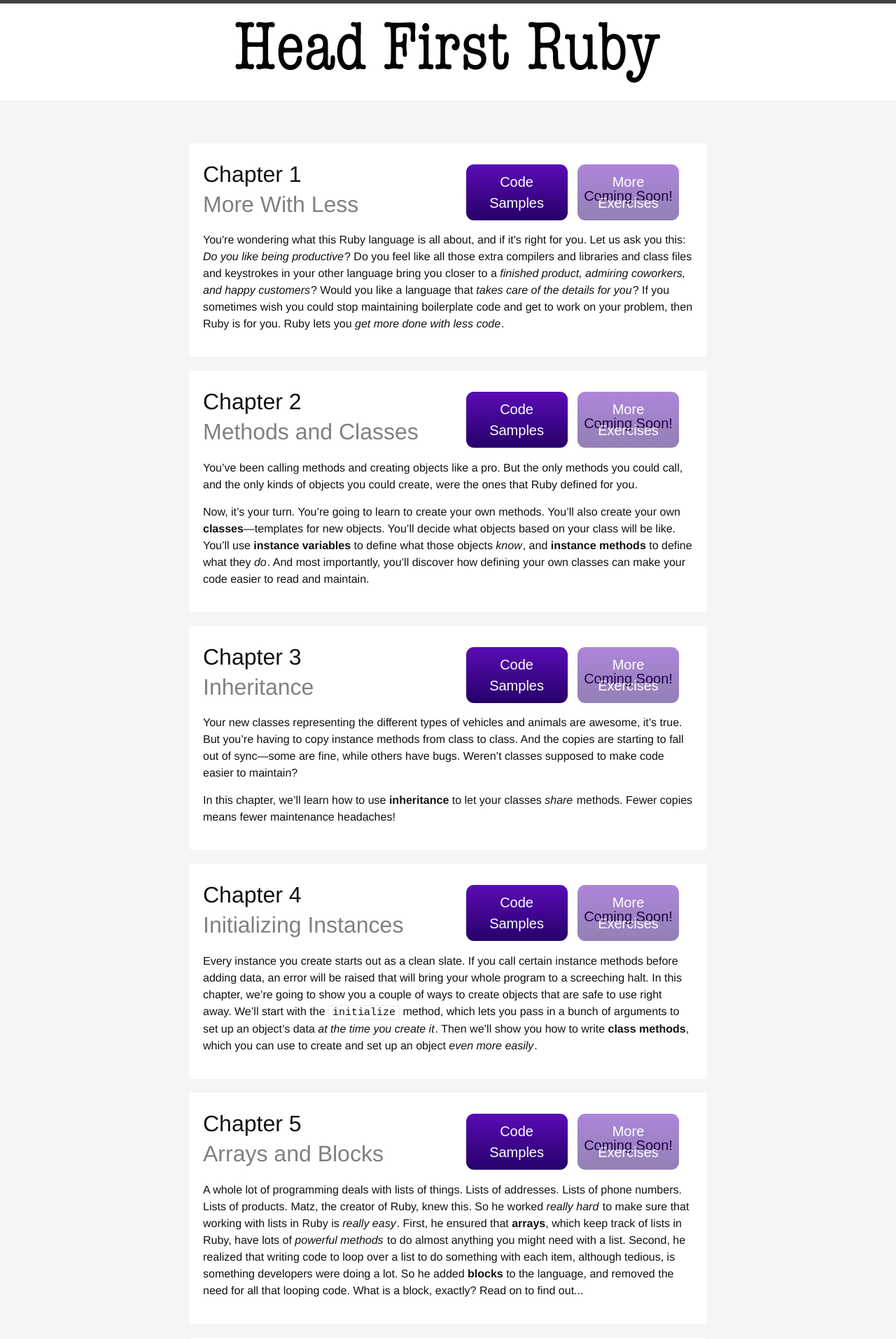
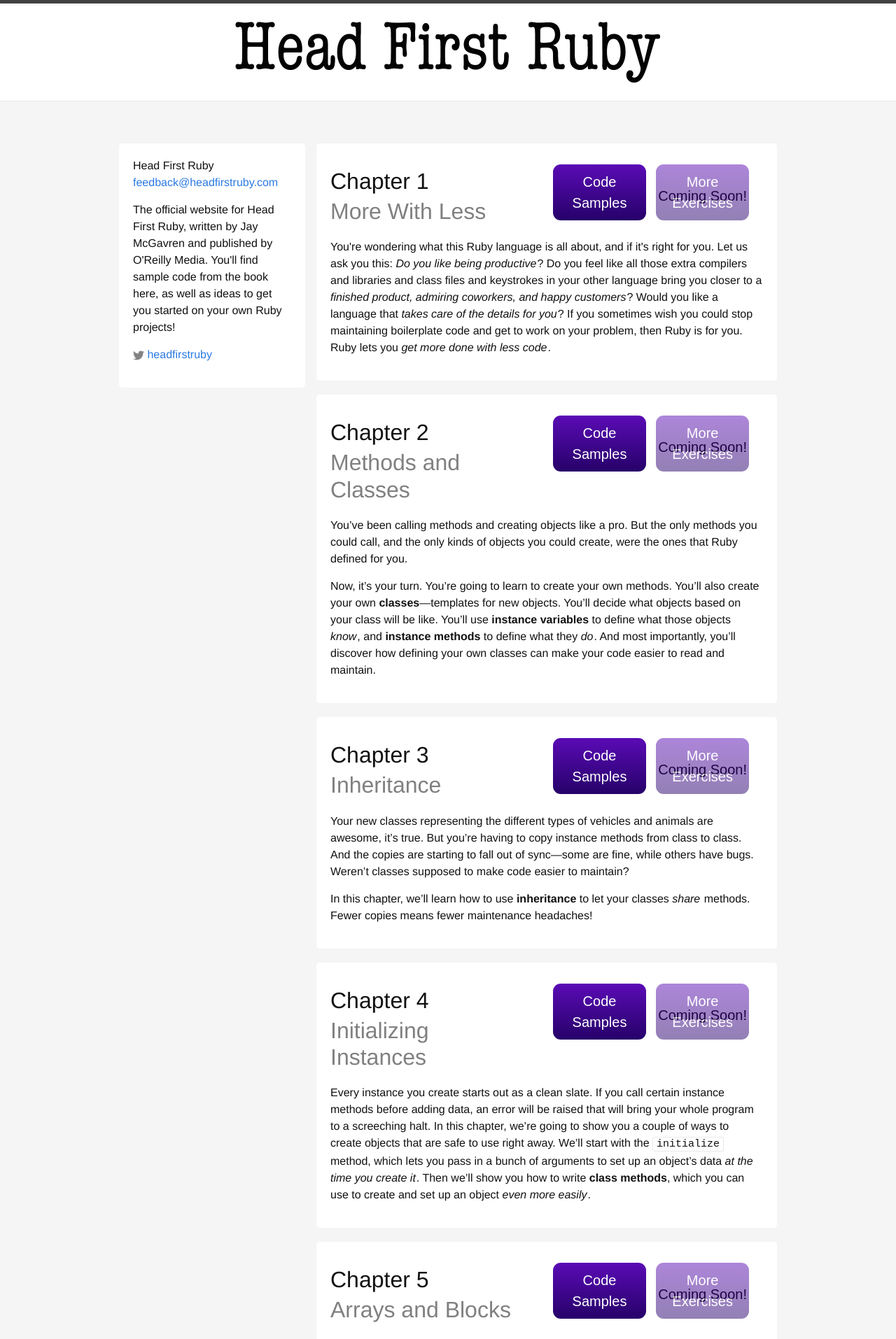
Before and after one commit to jaymcgavren/headfirstgo.com, a Jekyll site: the page built from index.html, in a window 1280 px wide. Shown: the top 1914 px of the page at 70% size. Built offline with Jekyll 4.4.1, drawn with Linux system fonts in a browser that asks for light colours; some of the changed text lies outside the part shown.

Commit message:
Add book sidebar.

```diff
--- a/_includes/footer.html
+++ b/_includes/footer.html
@@ -6,47 +6,12 @@
 
     <div class="footer-col-wrapper">
       <div class="footer-col  footer-col-1">
-        <ul class="contact-list">
-          <li>{{ site.title }}</li>
-          <li><a href="mailto:{{ site.email }}">{{ site.email }}</a></li>
-        </ul>
       </div>
 
       <div class="footer-col  footer-col-2">
-        <ul class="social-media-list">
-          {% if site.github_username %}
-          <li>
-            <a href="https://github.com/{{ site.github_username }}">
-              <span class="icon  icon--github">
-                <svg viewBox="0 0 16 16">
-                  <path fill="#828282" d="M7.999,0.431c-4.285,0-7.76,3.474-7.76,7.761 c0,3.428,2.223,6.337,5.307,7.363c0.388,0.071,0.53-0.168,0.53-0.374c0-0.184-0.007-0.672-0.01-1.32 c-2.159,0.469-2.614-1.04-2.614-1.04c-0.353-0.896-0.862-1.135-0.862-1.135c-0.705-0.481,0.053-0.472,0.053-0.472 c0.779,0.055,1.189,0.8,1.189,0.8c0.692,1.186,1.816,0.843,2.258,0.645c0.071-0.502,0.271-0.843,0.493-1.037 C4.86,11.425,3.049,10.76,3.049,7.786c0-0.847,0.302-1.54,0.799-2.082C3.768,5.507,3.501,4.718,3.924,3.65 c0,0,0.652-0.209,2.134,0.796C6.677,4.273,7.34,4.187,8,4.184c0.659,0.003,1.323,0.089,1.943,0.261 c1.482-1.004,2.132-0.796,2.132-0.796c0.423,1.068,0.157,1.857,0.077,2.054c0.497,0.542,0.798,1.235,0.798,2.082 c0,2.981-1.814,3.637-3.543,3.829c0.279,0.24,0.527,0.713,0.527,1.437c0,1.037-0.01,1.874-0.01,2.129 c0,0.208,0.14,0.449,0.534,0.373c3.081-1.028,5.302-3.935,5.302-7.362C15.76,3.906,12.285,0.431,7.999,0.431z"/>
-                </svg>
-              </span>
-
-              <span class="username">{{ site.github_username }}</span>
-            </a>
-          </li>
-          {% endif %}
-
-          {% if site.twitter_username %}
-          <li>
-            <a href="https://twitter.com/{{ site.twitter_username }}">
-              <span class="icon  icon--twitter">
-                <svg viewBox="0 0 16 16">
-                  <path fill="#828282" d="M15.969,3.058c-0.586,0.26-1.217,0.436-1.878,0.515c0.675-0.405,1.194-1.045,1.438-1.809
-                  c-0.632,0.375-1.332,0.647-2.076,0.793c-0.596-0.636-1.446-1.033-2.387-1.033c-1.806,0-3.27,1.464-3.27,3.27 c0,0.256,0.029,0.506,0.085,0.745C5.163,5.404,2.753,4.102,1.14,2.124C0.859,2.607,0.698,3.168,0.698,3.767 c0,1.134,0.577,2.135,1.455,2.722C1.616,6.472,1.112,6.325,0.671,6.08c0,0.014,0,0.027,0,0.041c0,1.584,1.127,2.906,2.623,3.206 C3.02,9.402,2.731,9.442,2.433,9.442c-0.211,0-0.416-0.021-0.615-0.059c0.416,1.299,1.624,2.245,3.055,2.271 c-1.119,0.877-2.529,1.4-4.061,1.4c-0.264,0-0.524-0.015-0.78-0.046c1.447,0.928,3.166,1.469,5.013,1.469 c6.015,0,9.304-4.983,9.304-9.304c0-0.142-0.003-0.283-0.009-0.423C14.976,4.29,15.531,3.714,15.969,3.058z"/>
-                </svg>
-              </span>
-
-              <span class="username">{{ site.twitter_username }}</span>
-            </a>
-          </li>
-          {% endif %}
-        </ul>
       </div>
 
       <div class="footer-col  footer-col-3">
-        <p class="text">{{ site.description }}</p>
       </div>
     </div>
 
--- /dev/null
+++ b/_includes/sidebar.html
@@ -0,0 +1,25 @@
+
+      <aside class="book-sidebar">
+<ul class="contact-list">
+  <li>{{ site.title }}</li>
+  <li><a href="mailto:{{ site.email }}">{{ site.email }}</a></li>
+</ul>
+        <p class="text">{{ site.description }}</p>
+        <ul class="social-media-list">
+          {% if site.twitter_username %}
+          <li>
+            <a href="https://twitter.com/{{ site.twitter_username }}">
+              <span class="icon  icon--twitter">
+                <svg viewBox="0 0 16 16">
+                  <path fill="#828282" d="M15.969,3.058c-0.586,0.26-1.217,0.436-1.878,0.515c0.675-0.405,1.194-1.045,1.438-1.809
+                  c-0.632,0.375-1.332,0.647-2.076,0.793c-0.596-0.636-1.446-1.033-2.387-1.033c-1.806,0-3.27,1.464-3.27,3.27 c0,0.256,0.029,0.506,0.085,0.745C5.163,5.404,2.753,4.102,1.14,2.124C0.859,2.607,0.698,3.168,0.698,3.767 c0,1.134,0.577,2.135,1.455,2.722C1.616,6.472,1.112,6.325,0.671,6.08c0,0.014,0,0.027,0,0.041c0,1.584,1.127,2.906,2.623,3.206 C3.02,9.402,2.731,9.442,2.433,9.442c-0.211,0-0.416-0.021-0.615-0.059c0.416,1.299,1.624,2.245,3.055,2.271 c-1.119,0.877-2.529,1.4-4.061,1.4c-0.264,0-0.524-0.015-0.78-0.046c1.447,0.928,3.166,1.469,5.013,1.469 c6.015,0,9.304-4.983,9.304-9.304c0-0.142-0.003-0.283-0.009-0.423C14.976,4.29,15.531,3.714,15.969,3.058z"/>
+                </svg>
+              </span>
+
+              <span class="username">{{ site.twitter_username }}</span>
+            </a>
+          </li>
+          {% endif %}
+        </ul>
+
+      </aside>
--- a/_layouts/default.html
+++ b/_layouts/default.html
@@ -7,13 +7,13 @@
 
     {% include header.html %}
 
+
     <div class="page-content">
       <div class="wrapper">
+        {% include sidebar.html %}
         {{ content }}
       </div>
     </div>
-
-    {% include footer.html %}
 
   </body>
 
--- a/_sass/_menu.scss
+++ b/_sass/_menu.scss
@@ -1,3 +1,7 @@
+.page-content {
+    min-width: $content-width;
+}
+
 .button {
   background: #5a0bb5;
   background-image: -webkit-linear-gradient(top, #5a0bb5, #260169);
@@ -34,10 +38,13 @@
     background: white;
     padding: 20px;
     border-radius: 5px;
+    margin-left: 30%;
     margin-bottom: 20px;
 
     .heading {
+        width: 45%;
         display: inline-block;
+        margin-top: 10px;
         margin-bottom: 20px;
     }
     .chapter-number {
@@ -53,6 +60,7 @@
         width: 50%;
         float: right;
         margin: 10px;
+        margin-bottom: 20px;
         text-align: right;
     }
     .button {
@@ -62,11 +70,22 @@
         position: relative;
     }
     p {
-        clear: both;
         em {
             margin-right: 1px;
         }
     }
+}
+
+/***
+ * Site info sidebar
+ */
+.book-sidebar {
+    width: 24%;
+    float: left;
+    background: white;
+    padding: 20px;
+    border-radius: 5px;
+    margin-bottom: 20px;
 }
 
 .comingsoon {
@@ -79,7 +98,20 @@
     width: 100%;
     height: 100%;
 }
+
 @media only screen and (min-device-width: 320px) and (max-device-width: 480px) {
+    .page-content { min-width: 320px }
+    .book-sidebar {
+        width: 100%;
+        float: none;
+    }
+    .chapter {
+        margin-left: 0;
+    }
+    .chapter .heading {
+        display: block;
+        width: 100%
+    }
     .chapter .buttons {
         display: block;
         width: 100%;
--- a/css/main.scss
+++ b/css/main.scss
@@ -22,7 +22,7 @@ $grey-color-light: lighten($grey-color, 40%);
 $grey-color-dark:  darken($grey-color, 25%);
 
 // Width of the content area
-$content-width:    800px;
+$content-width:    1000px;
 
 $on-palm:          600px;
 $on-laptop:        800px;
--- a/index.html
+++ b/index.html
@@ -191,7 +191,7 @@ layout: page
 <div class="chapter">
   <div class="heading">
     <div class="chapter-number">Chapter 10</div>
-    <div class="title">Comparable<br/>and Enumerable</div>
+    <div class="title">Comparable and Enumerable</div>
   </div>
   <div class="buttons">
     <a href="source/head-first-ruby-ch10-code.zip" class="button">
```
